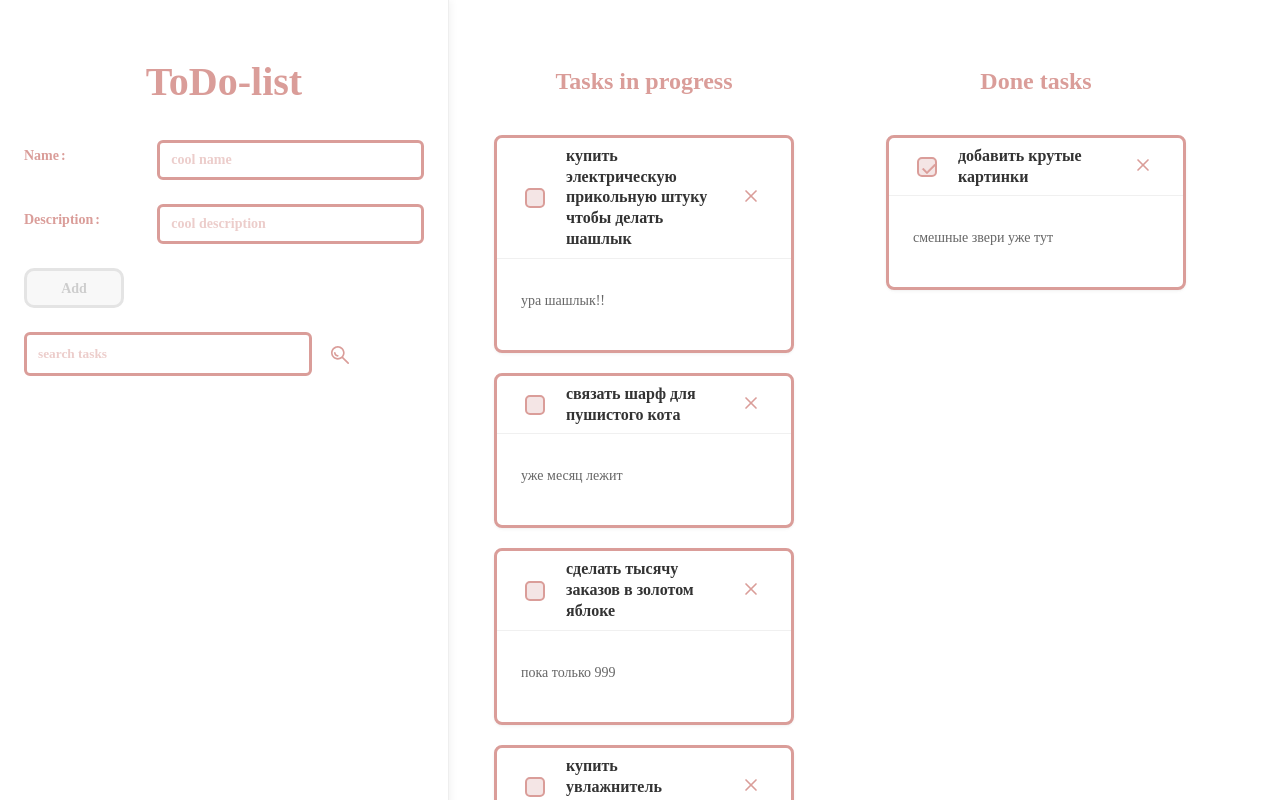
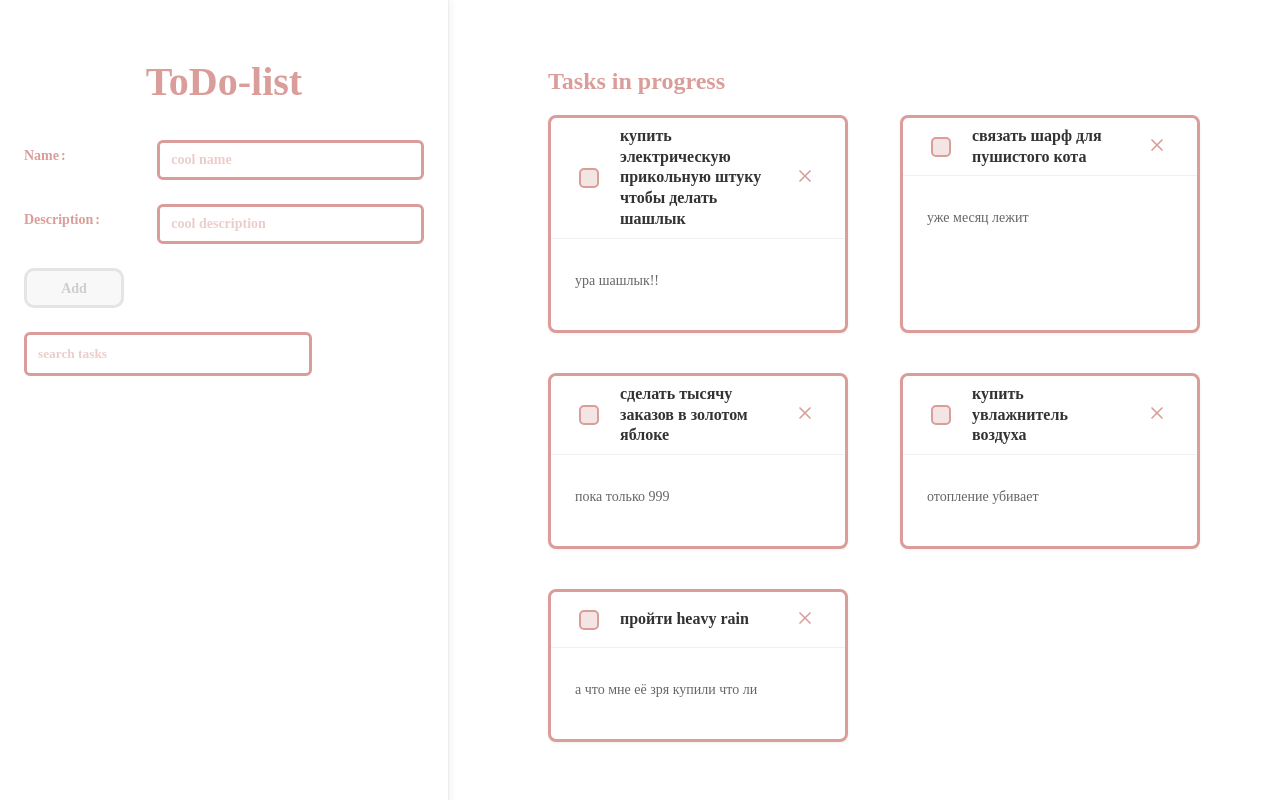
Before and after one commit to stasithyst/cat-projects, a Vue app: page / in a window 1280 px wide. Shown: the top 800 px of the page. Built offline with nearby package versions, Linux system fonts and the light colour scheme.

Commit message:
refactor

```diff
--- a/src/components/TodoCards.vue
+++ b/src/components/TodoCards.vue
@@ -1,5 +1,7 @@
 <template>
   <div class="todo-cards"
+       @dragenter="emit('drag-enter', props.type)"
+       @dragleave="emit('drag-leave', props.type)"
        @dragover.prevent @drop="(event) => { event.stopPropagation();
        emit('drop-list', props.type) }"
   >
@@ -44,6 +46,8 @@ const props = defineProps<{
 const emit = defineEmits<{
   (e: 'drag-start', item: Todo, type: 'available' | 'selected'): void
   (e: 'drop-list', type: 'available' | 'selected'): void
+  (e: 'drag-enter', type: 'available' | 'selected'): void
+  (e: 'drag-leave', type: 'available' | 'selected'): void
   (e: 'remove', id: number): void
   (e: 'change', id: number, isDone: boolean) : void
 }>()
--- a/src/pages/GalleryPage.vue
+++ b/src/pages/GalleryPage.vue
@@ -35,12 +35,12 @@ const visible = ref(false);
 const currentImage = ref(0);
 
 const images = [
-  { id: 0, src: '/images/gallery0.jpg' },
-  { id: 1, src: '/images/gallery1.jpg' },
-  { id: 2, src: '/images/gallery2.jpg' },
-  { id: 3, src: '/images/gallery3.jpg' },
-  { id: 4, src: '/images/gallery4.jpg' },
-  { id: 5, src: '/images/gallery5.jpg' },
+  { id: 0, src: 'images/gallery0.jpg' },
+  { id: 1, src: 'images/gallery1.jpg' },
+  { id: 2, src: 'images/gallery2.jpg' },
+  { id: 3, src: 'images/gallery3.jpg' },
+  { id: 4, src: 'images/gallery4.jpg' },
+  { id: 5, src: 'images/gallery5.jpg' },
 ];
 
 function openModal(id: number) {
--- a/src/pages/HomePage.vue
+++ b/src/pages/HomePage.vue
@@ -24,10 +24,7 @@
           </a-form-item>
         </div>
         <div class="search-block">
-          <input type="text" placeholder="search tasks" v-model="input" class="todo-search" />
-          <button class="todo-filter-button" @click="isFilterOpen">
-            <img src="@/assets/search.svg" alt="filter" class="todo-filter-icon" />
-          </button>
+          <input type="text" placeholder="search tasks" v-model="input" class="todo-search" @click="isFilterOpen" />
         </div>
         <a-select
           v-model:value="type"
@@ -58,33 +55,27 @@
       </a-form>
     </div>
   </div>
-  <div class="todo-list">
-    <div class="todo-list-progress">
-      <h2>Tasks in progress</h2>
+  <div class="todo-list" v-for="list in lists" :key="list.type">
+    <h2>{{ list.title }}</h2>
+    <div class="todo-list-items"
+         :class="{ highlight: list.type === draggingEl }"
+         @dragover.prevent="draggingEl = list.type"
+         @dragleave="draggingEl = null">
       <todo-cards
-        :items="filter.progressList"
-        type="available"
+        :items="list.tasks"
+        :type="list.type"
         @drag-start="onDragStart"
-        @drop-list="onDropList"
-        @remove="deleteCard"
-        @change="changeCheck"
-      />
-      <button class="other-page-button">
-        <router-link to="/gallery">тут коты</router-link>
-      </button>
-    </div>
-    <div class="todo-list-done">
-      <h2>Done tasks</h2>
-      <todo-cards
-        :items="filter.doneList"
-        type="selected"
-        @drag-start="onDragStart"
+        @drag-enter="draggingEl = $event"
+        @drag-leave="draggingEl = null"
         @drop-list="onDropList"
         @remove="deleteCard"
         @change="changeCheck"
       />
     </div>
   </div>
+  <button class="other-page-button">
+    <router-link to="/gallery">тут коты</router-link>
+  </button>
 </template>
 <script lang="ts" setup>
 import { computed, onMounted, reactive, ref } from 'vue'
@@ -100,53 +91,62 @@ const toDoList = ref<Todo[]>([
     name: 'добавить крутые картинки',
     description: 'смешные звери уже тут',
     isDone: true,
-    image: '/images/card0.jpg'
+    image: 'images/card0.jpg'
   },
   {
     id: 1,
     name: 'купить электрическую прикольную штуку чтобы делать шашлык',
     description: 'ура шашлык!!',
     isDone: false,
-    image: '/images/card1.jpg'
+    image: 'images/card1.jpg'
   },
   {
     id: 2,
     name: 'связать шарф для пушистого кота',
     description: 'уже месяц лежит',
     isDone: false,
-    image: '/images/card2.jpg'
+    image: 'images/card2.jpg'
   },
   {
     id: 3,
     name: 'сделать тысячу заказов в золотом яблоке',
     description: 'пока только 999',
     isDone: false,
-    image: '/images/card5.jpg'
+    image: 'images/card5.jpg'
   },
   {
     id: 4,
     name: 'купить увлажнитель воздуха',
     description: 'отопление убивает',
     isDone: false,
-    image: '/images/card3.jpg'
+    image: 'images/card3.jpg'
   },
   {
     id: 5,
     name: 'пройти heavy rain',
     description: 'а что мне её зря купили что ли',
     isDone: false,
-    image: '/images/card4.jpg'
+    image: 'images/card4.jpg'
   },
 ])
 
-const filter = computed(() => ({
-  progressList: toDoList.value.filter(t => !t.isDone),
-  doneList: toDoList.value.filter(t => t.isDone),
-}))
+const lists = computed(() => [
+  {
+    title: 'Tasks in progress',
+    type: 'available',
+    tasks: toDoList.value.filter(t => !t.isDone),
+  },
+  {
+    title: 'Done tasks',
+    type: 'selected',
+    tasks: toDoList.value.filter(t => t.isDone),
+  },
+] as const)
 
 const open = ref(false)
 
 const dragItem = ref<Todo | null>(null)
+const draggingEl = ref<'available' | 'selected' | 'null'>(null)
 
 function onDragStart(item: Todo) {
   dragItem.value = item
@@ -158,16 +158,20 @@ function onDropList(targetList: 'available' | 'selected') {
   const index = toDoList.value.findIndex((t) => t.id === dragItem.value!.id)
   if (index === -1) {
     dragItem.value = null
+    draggingEl.value = null
     return
   }
 
   toDoList.value[index].isDone = targetList === 'selected'
 
+  draggingEl.value = null
   dragItem.value = null
 }
 
 function isFilterOpen() {
-  open.value = !open.value
+  if(!open.value) {
+    open.value = true
+  }
 }
 
 let todoId = toDoList.value.length + 1
@@ -327,29 +331,6 @@ h2 {
   color: rgba(218, 157, 153, 0.51);
 }
 
-.todo-filter-button {
-  display: flex;
-  align-items: center;
-  justify-content: center;
-  width: 40px;
-  height: 40px;
-  background-color: transparent;
-  border: none;
-  border-radius: 50%;
-  color: #da9d99;
-  cursor: pointer;
-  margin-bottom: 15px;
-}
-
-.todo-filter-button:hover {
-  background-color: rgba(218, 157, 153, 0.11);
-  transition: all 0.2s;
-}
-
-.todo-filter-icon {
-  width: 18px;
-}
-
 .todo-filter .ant-select-selector .ant-select-selection-item {
   font-weight: 700 !important;
 }
@@ -443,19 +424,22 @@ h2 {
 }
 
 .todo-list {
-  display: grid;
-  grid-template-columns: repeat(2, 1fr);
+  display: flex;
+  flex-direction: column;
   justify-content: center;
-  margin-left: 400px;
+  margin-left: 500px;
   padding: 40px;
 }
 
-.todo-list-progress,
-.todo-list-done {
-  display: flex;
-  flex-direction: column;
-  align-items: center;
+.todo-list-items {
+  display: grid;
+  grid-template-columns: repeat(auto-fit, minmax(300px, 1fr));
+  justify-content: center;
   gap: 20px;
+}
+
+.todo-list-items.highlight {
+  background-color: rgba(218, 157, 153, 0.11);
 }
 
 .todo-button-group {
@@ -498,10 +482,8 @@ h2 {
   padding: 0;
 }
 
-.todo-list-item {
-  display: flex;
-  align-items: center;
-  justify-content: space-between;
+.todo-cards {
+  display: contents;
 }
 
 a,
```
